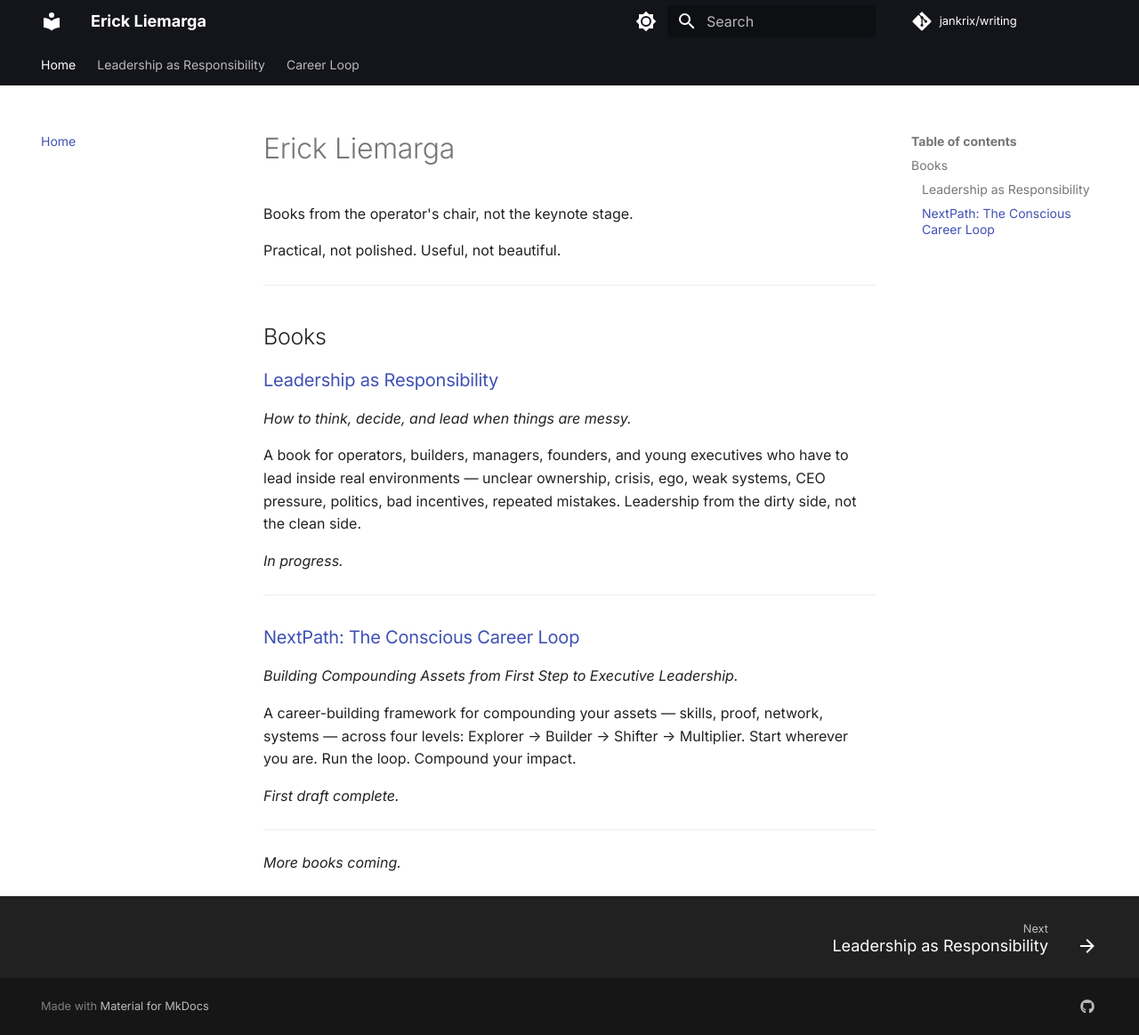
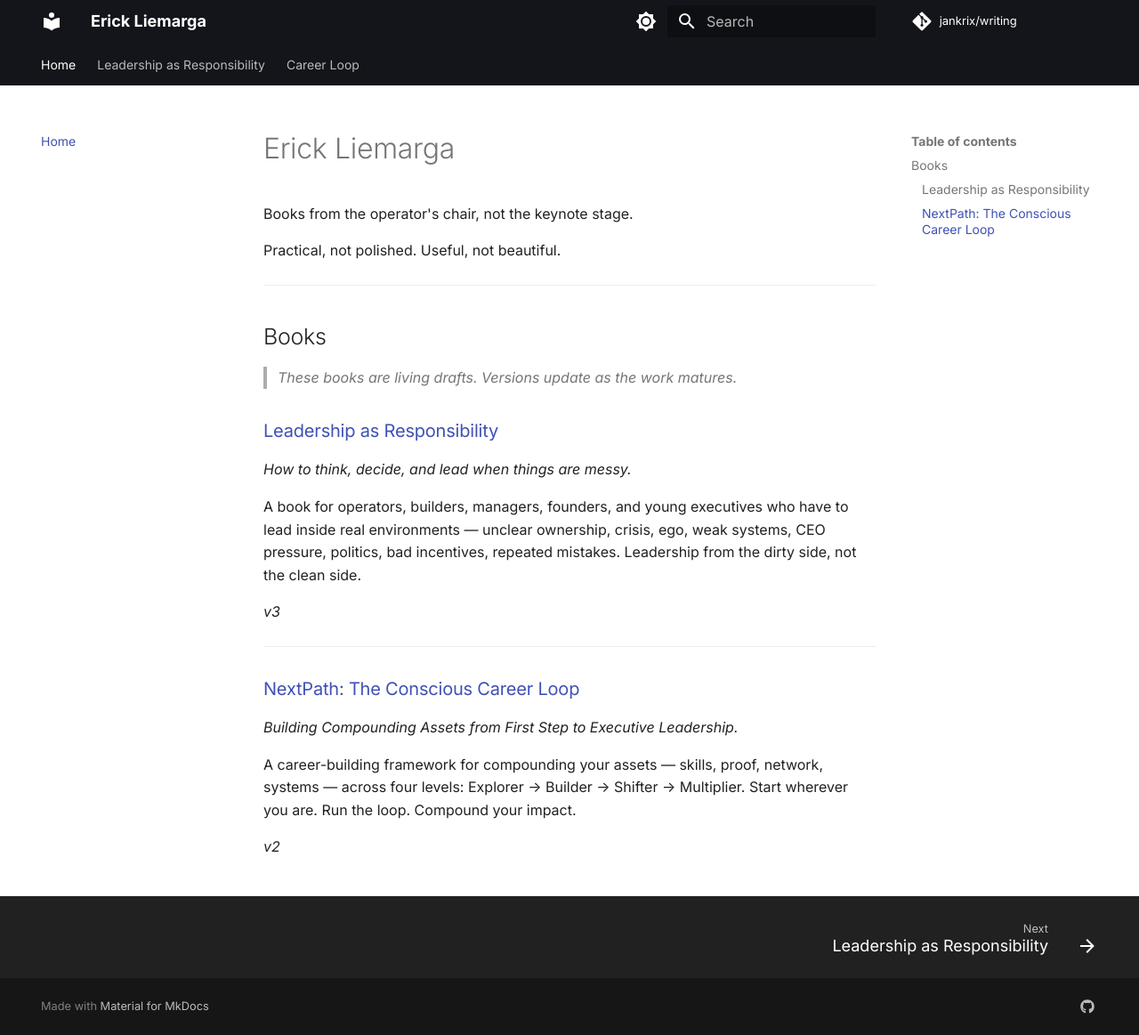
Before and after one commit to jankrix/writing, an MkDocs documentation site: the page built from docs/index.md, in a window 1280 px wide and 1163 px high. Shown: the whole window at 89% size. Built offline with MkDocs 1.6.1 and Material for MkDocs 9.7.7, drawn with Linux system fonts in a browser that asks for light colours; comment, search, counter and statistics services are not loaded.

Commit message:
Add living-draft banner with v3/v2 labels; fix Ch 3 ID capitalization
- Homepage: added "living drafts" banner above book cards
- Leadership card labeled v3, Nextpath card labeled v2
- Removed stray "First draft complete" and trailing "V2 Editorial Edit"
- Ch 3 ID: fixed stray "GW" → "Gw" mid-sentence capitalization

```diff
--- a/docs/index.md
+++ b/docs/index.md
@@ -8,13 +8,15 @@ Practical, not polished. Useful, not beautiful.
 
 ## Books
 
+> *These books are living drafts. Versions update as the work matures.*
+
 ### [Leadership as Responsibility](leadership-as-responsibility/)
 
 *How to think, decide, and lead when things are messy.*
 
 A book for operators, builders, managers, founders, and young executives who have to lead inside real environments — unclear ownership, crisis, ego, weak systems, CEO pressure, politics, bad incentives, repeated mistakes. Leadership from the dirty side, not the clean side.
 
-*In progress.*
+*v3*
 
 ---
 
@@ -24,8 +26,4 @@ A book for operators, builders, managers, founders, and young executives who hav
 
 A career-building framework for compounding your assets — skills, proof, network, systems — across four levels: Explorer → Builder → Shifter → Multiplier. Start wherever you are. Run the loop. Compound your impact.
 
-*First draft complete.*
-
----
-
-*More books coming.*
+*v2*
```
Also changed, not shown: docs/nextpath/id/chapter-3-builder.md (+1 -1 lines).
